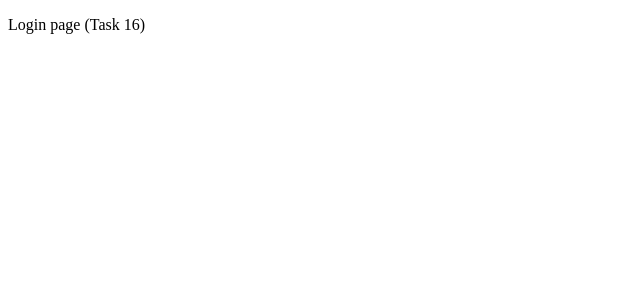
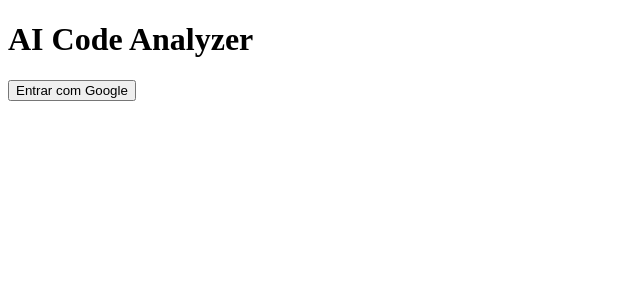
Before and after one commit to tpsimo-pro/ask-ME, a React (Vite) app in the folder frontend/: page /login in a window 1280 px wide. Shown: the top 300 px of the page, without its empty margins (0-640 px from the left). Built offline with nearby package versions, Linux system fonts and the light colour scheme; no server answers.

Commit message:
feat: add login page and OAuth callback token capture

```diff
--- a/frontend/src/App.tsx
+++ b/frontend/src/App.tsx
@@ -2,10 +2,8 @@ import { BrowserRouter, Route, Routes } from "react-router-dom";
 
 import { AuthGuard } from "./components/AuthGuard";
 import { AuthProvider } from "./context/AuthContext";
-
-function LoginPlaceholder() {
-  return <p>Login page (Task 16)</p>;
-}
+import { AuthCallbackPage } from "./pages/AuthCallbackPage";
+import { LoginPage } from "./pages/LoginPage";
 
 function HomePlaceholder() {
   return <p>Analyze page (Task 18)</p>;
@@ -16,7 +14,8 @@ export function App() {
     <AuthProvider>
       <BrowserRouter>
         <Routes>
-          <Route path="/login" element={<LoginPlaceholder />} />
+          <Route path="/login" element={<LoginPage />} />
+          <Route path="/auth/callback" element={<AuthCallbackPage />} />
           <Route
             path="/"
             element={
--- /dev/null
+++ b/frontend/src/pages/AuthCallbackPage.tsx
@@ -0,0 +1,21 @@
+import { useEffect } from "react";
+import { useNavigate } from "react-router-dom";
+
+import { useAuth } from "../context/AuthContext";
+
+export function AuthCallbackPage() {
+  const { setToken } = useAuth();
+  const navigate = useNavigate();
+
+  useEffect(() => {
+    const match = window.location.hash.match(/token=([^&]+)/);
+    if (match) {
+      setToken(decodeURIComponent(match[1]));
+      navigate("/", { replace: true });
+    } else {
+      navigate("/login", { replace: true });
+    }
+  }, [setToken, navigate]);
+
+  return <p>Entrando...</p>;
+}
--- /dev/null
+++ b/frontend/src/pages/LoginPage.tsx
@@ -0,0 +1,12 @@
+const API_BASE_URL = import.meta.env.VITE_API_BASE_URL ?? "http://localhost:8000";
+
+export function LoginPage() {
+  return (
+    <div>
+      <h1>AI Code Analyzer</h1>
+      <a href={`${API_BASE_URL}/auth/google/login`}>
+        <button type="button">Entrar com Google</button>
+      </a>
+    </div>
+  );
+}
```
